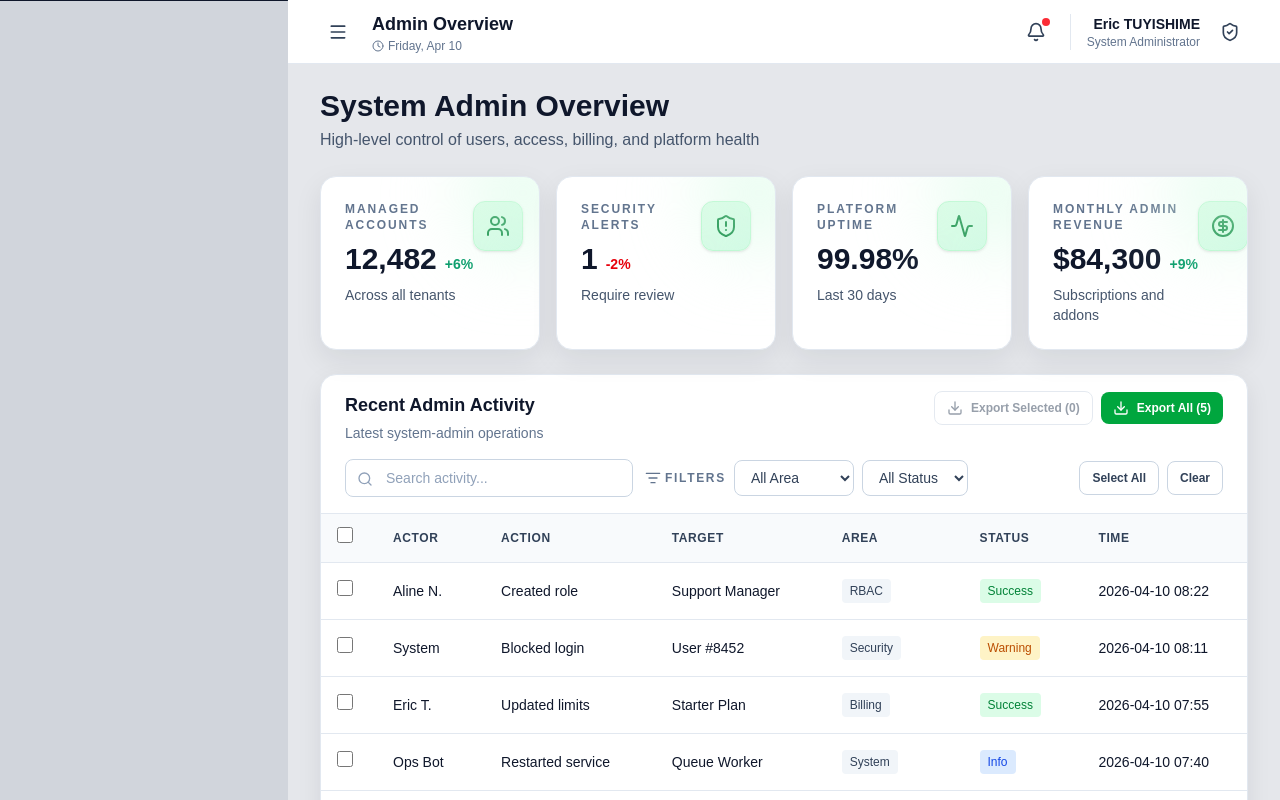
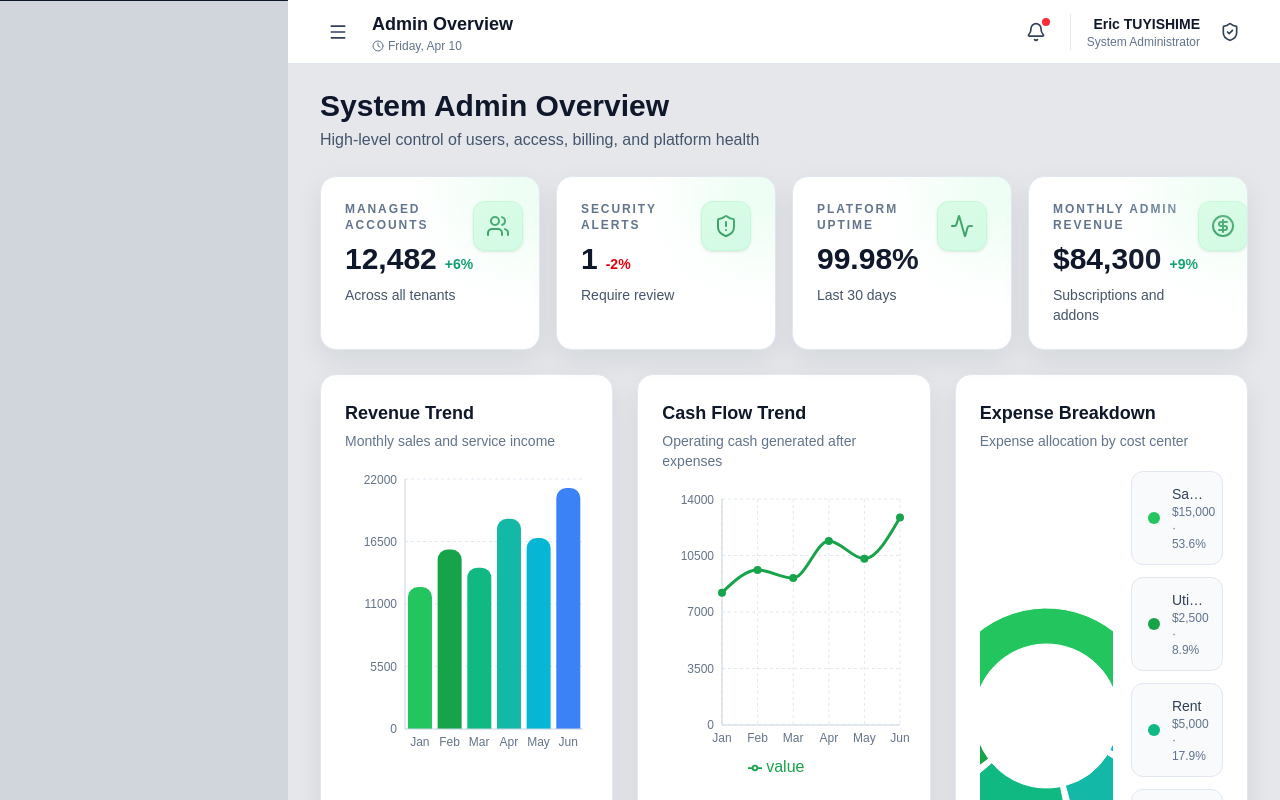
Before and after one commit to eric2003tu/Accounting, a Next.js app: page /admin in a window 1280 px wide. Built offline with nearby package versions, Linux system fonts and the light colour scheme.

Commit message:
The first commit on the website

```diff
--- a/app/admin/page.tsx
+++ b/app/admin/page.tsx
@@ -9,6 +9,7 @@ import {
 } from 'lucide-react';
 import StatCard from '@/app/components/dashboard/StatCard';
 import DataTable from '@/app/components/dashboard/DataTable';
+import SimpleChart from '@/app/components/dashboard/SimpleChart';
 
 const activityItems = [
   {
@@ -58,6 +59,32 @@ const activityItems = [
   },
 ];
 
+const monthlyData = [
+  { label: 'Jan', value: 12500 },
+  { label: 'Feb', value: 15800 },
+  { label: 'Mar', value: 14200 },
+  { label: 'Apr', value: 18500 },
+  { label: 'May', value: 16800 },
+  { label: 'Jun', value: 21200 },
+];
+
+const cashFlowTrend = [
+  { label: 'Jan', value: 8200 },
+  { label: 'Feb', value: 9600 },
+  { label: 'Mar', value: 9100 },
+  { label: 'Apr', value: 11400 },
+  { label: 'May', value: 10300 },
+  { label: 'Jun', value: 12850 },
+];
+
+const expenseCategoryData = [
+  { label: 'Salaries', value: 15000 },
+  { label: 'Utilities', value: 2500 },
+  { label: 'Rent', value: 5000 },
+  { label: 'Marketing', value: 3500 },
+  { label: 'Other', value: 2000 },
+];
+
 export default function AdminOverviewPage() {
   const warningCount = activityItems.filter((item) => item.status === 'Warning').length;
 
@@ -95,6 +122,27 @@ export default function AdminOverviewPage() {
           description="Subscriptions and addons"
           icon={CircleDollarSign}
           trend={{ value: 9, isPositive: true }}
+        />
+      </div>
+
+      <div className="grid grid-cols-1 xl:grid-cols-3 gap-6">
+        <SimpleChart
+          title="Revenue Trend"
+          description="Monthly sales and service income"
+          data={monthlyData}
+          type="bar"
+        />
+        <SimpleChart
+          title="Cash Flow Trend"
+          description="Operating cash generated after expenses"
+          data={cashFlowTrend}
+          type="line"
+        />
+        <SimpleChart
+          title="Expense Breakdown"
+          description="Expense allocation by cost center"
+          data={expenseCategoryData}
+          type="pie"
         />
       </div>
 
```
